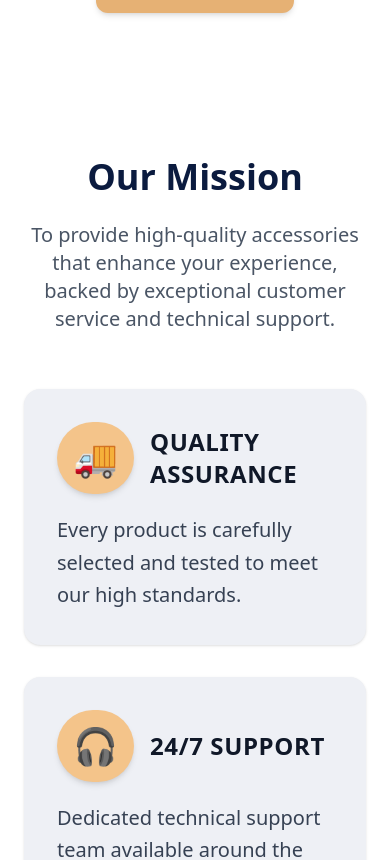
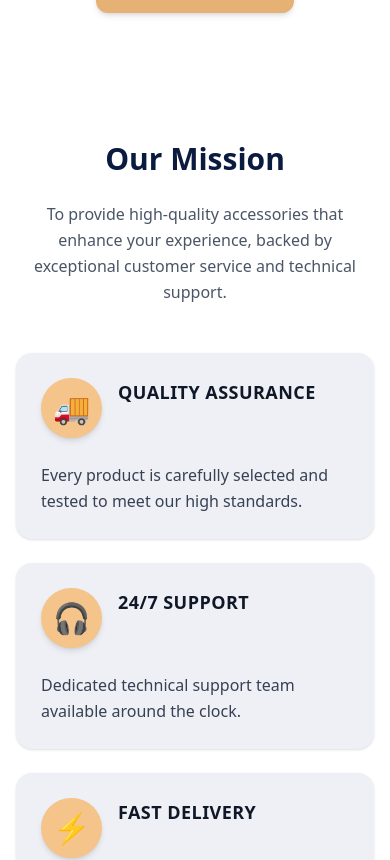
Before and after one commit to Zayed022/Raadi, a React (Vite) app in the folder frontend/: page /about in a window 390 px wide. Shown: the part 4155-5015 px from the top of the page. Built offline with nearby package versions, Linux system fonts and the light colour scheme; no server answers.

Commit message:
Fix minor issue

```diff
--- a/frontend/src/components/MissionSection.jsx
+++ b/frontend/src/components/MissionSection.jsx
@@ -1,7 +1,7 @@
 export default function MissionSection() {
   const data = [
     {
-      icon: "🚚", // You can replace later with lucide-react or image icons
+      icon: "🚚",
       title: "QUALITY ASSURANCE",
       description:
         "Every product is carefully selected and tested to meet our high standards."
@@ -21,43 +21,55 @@ export default function MissionSection() {
   ];
 
   return (
-    <section className="w-full max-w-7xl mx-auto px-6 py-20">
-      <h2 className="text-center text-4xl md:text-5xl font-bold text-[#0b1b3f] mb-6 animate-fadeIn">
+    <section className="w-full px-4 sm:px-6 lg:px-8 py-16 sm:py-20 lg:py-28">
+      <div className="max-w-7xl mx-auto">
+
+        {/* Heading */}
+        <h2 className="text-center text-3xl sm:text-4xl md:text-5xl lg:text-6xl font-bold text-[#0b1b3f] mb-6">
           Our Mission
         </h2>
 
-      <p className="text-center text-gray-600 text-xl mb-14 max-w-3xl mx-auto">
+        {/* Subheading */}
+        <p className="text-center text-gray-600 text-base sm:text-lg md:text-xl lg:text-2xl mb-12 sm:mb-16 max-w-3xl mx-auto leading-relaxed">
           To provide high-quality accessories that enhance your experience,
           backed by exceptional customer service and technical support.
         </p>
 
-      <div className="grid grid-cols-1 md:grid-cols-3 gap-8">
+        {/* Cards */}
+        <div className="grid grid-cols-1 sm:grid-cols-2 lg:grid-cols-3 gap-6 sm:gap-8 lg:gap-10">
           {data.map((item, index) => (
             <div
               key={index}
-            className="group bg-[#eef0f5] rounded-2xl p-8 border border-transparent
-                       hover:border-[#e6860b] transition-all duration-300
-                       shadow-sm hover:shadow-xl cursor-pointer
-                       hover:scale-[1.04] hover:bg-white"
+              className="group bg-[#eef0f5] rounded-2xl p-6 sm:p-8 lg:p-10
+                         border border-transparent
+                         transition-all duration-300
+                         shadow-sm hover:shadow-2xl
+                         hover:border-[#e6860b]
+                         hover:-translate-y-2
+                         hover:bg-white"
             >
-            <div className="flex items-center space-x-4 mb-5">
+              <div className="flex items-start sm:items-center gap-4 mb-6">
                 <span
-                className="text-4xl p-4 rounded-full bg-[#f4c48a] shadow-md
-                           group-hover:scale-110 transition-transform duration-300"
+                  className="text-3xl sm:text-4xl p-3 sm:p-4 rounded-full
+                             bg-[#f4c48a] shadow-md
+                             transition-transform duration-300
+                             group-hover:scale-110"
                 >
                   {item.icon}
                 </span>
-              <h3 className="text-2xl font-semibold tracking-wide text-gray-900">
+
+                <h3 className="text-lg sm:text-xl lg:text-2xl font-semibold tracking-wide text-gray-900">
                   {item.title}
                 </h3>
               </div>
 
-            <p className="text-xl text-gray-700 leading-relaxed">
+              <p className="text-base sm:text-lg lg:text-xl text-gray-700 leading-relaxed">
                 {item.description}
               </p>
             </div>
           ))}
         </div>
+      </div>
     </section>
   );
 }
```
Lines whose indentation alone changed are shown as unchanged.
